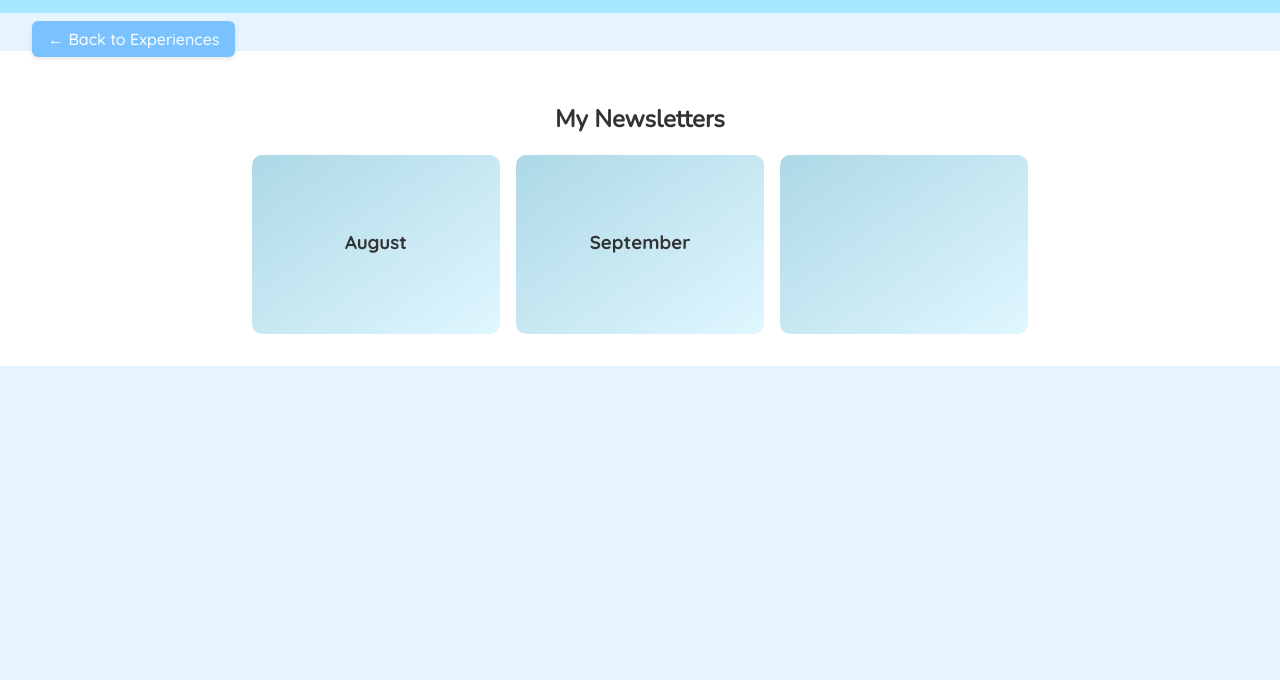
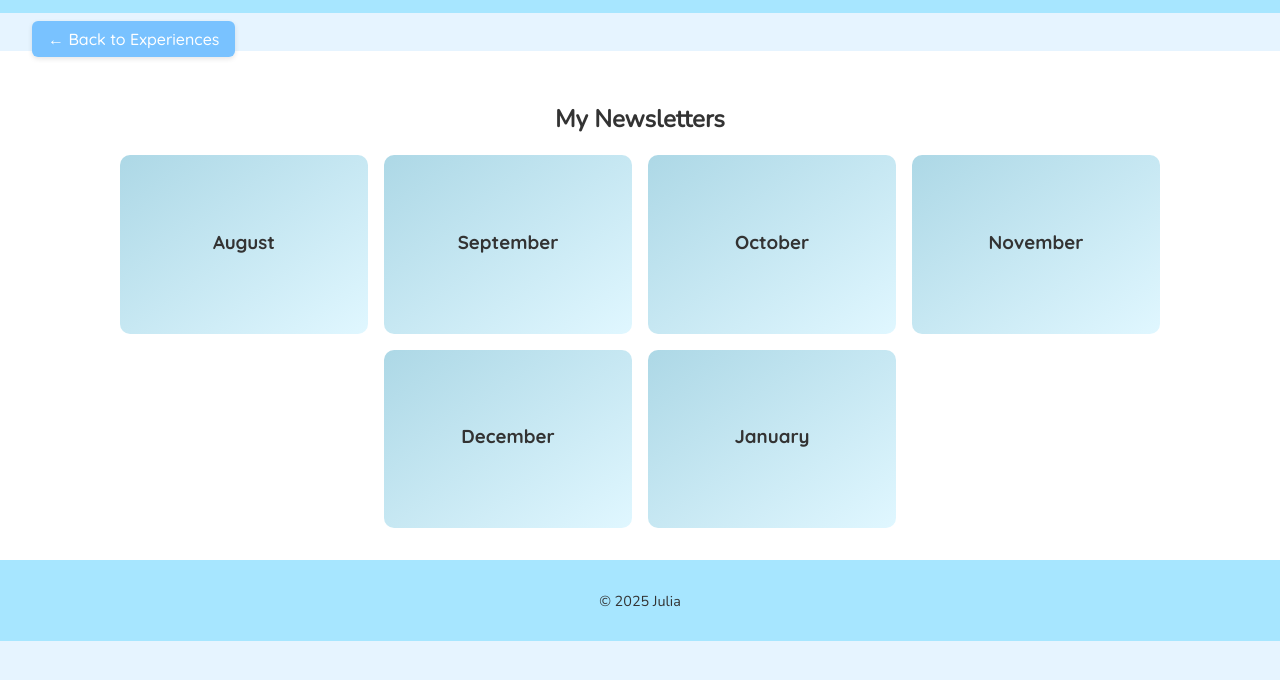
Before and after one commit to cjulia-5/Final-project, a plain HTML site: page newsletters.html in a window 1280 px wide. Shown: the part 70-750 px from the top of the page. Drawn offline with nearby package versions, Linux system fonts and the light colour scheme.

Commit message:
Update newsletters.html

```diff
--- a/newsletters.html
+++ b/newsletters.html
@@ -34,3 +34,22 @@
           <div class="card-body"><h3 class="card-title">September</h3></div>
         </a>
         <a href="pdfs/OctoberNewsletter.pdf" class="card" target="_blank">
+          <div class="card-body"><h3 class="card-title">October</h3></div>
+        </a>
+        <a href="pdfs/Novembernewsletter.pdf" class="card" target="_blank">
+          <div class="card-body"><h3 class="card-title">November</h3></div>
+        </a>
+        <a href="pdfs/DecemberNewsletter.pdf" class="card" target="_blank">
+          <div class="card-body"><h3 class="card-title">December</h3></div>
+        </a>
+        <a href="pdfs/January.pdf" class="card" target="_blank">
+          <div class="card-body"><h3 class="card-title">January</h3></div>
+        </a>
+      </div>
+    </section>
+
+    <footer>
+      <p>&copy; 2025 Julia</p>
+    </footer>
+  </body>
+  </html>
```
